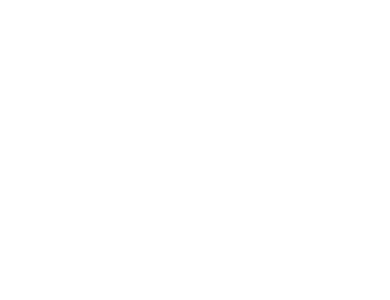
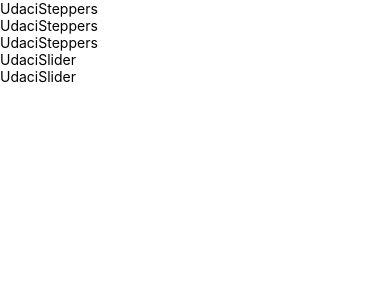
Before and after one commit to ganshul34/UdaciFitness, a React Native app: screen / in a window 390 px wide. Shown: the top 300 px of the page. Built offline with nearby package versions, Linux system fonts and the light colour scheme.

Commit message:
Some more code

```diff
--- a/components/AddEntry.js
+++ b/components/AddEntry.js
@@ -55,6 +55,19 @@
        return(
        <View key={key}>
            { getIcon() }
+           { type ==='slider'
+            ? <UdaciSlider
+              value={value}
+              onChange ={(value) => this.state(key,value)}
+              { ...rest }
+              />
+              : <UdaciSteppers
+                 value= {value}
+                 onIncrement ={() => this.increment(key)}
+                 onDecrement ={() => this.decrement(key)}
+                 {...rest}
+                 />
+        }
            </View>
        )
     })}
```
